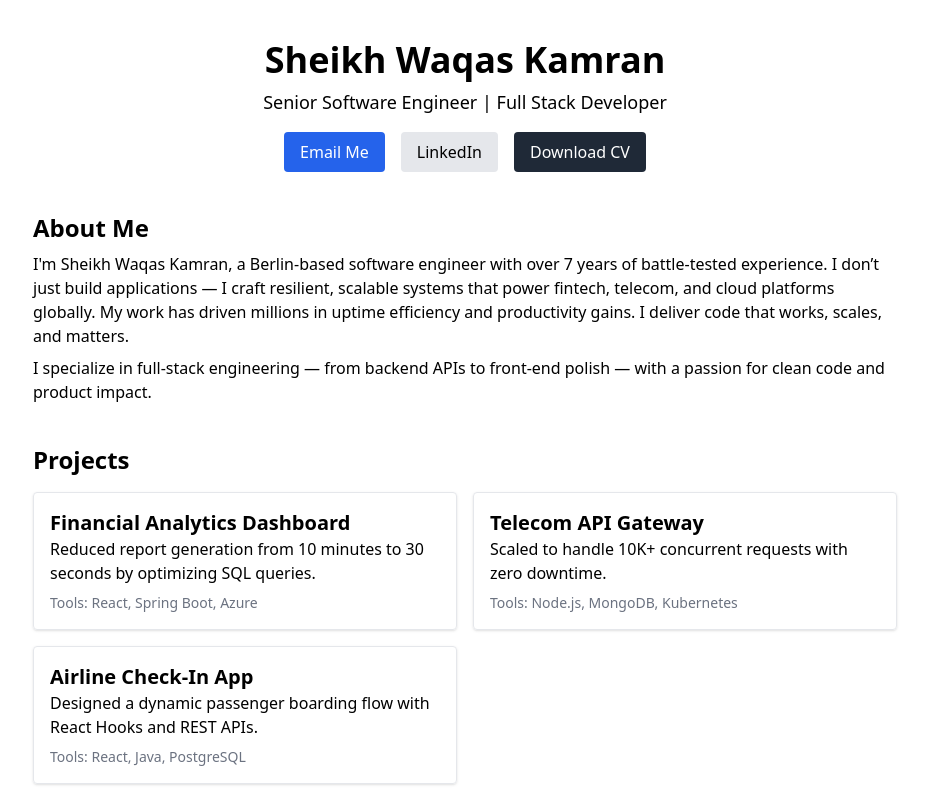
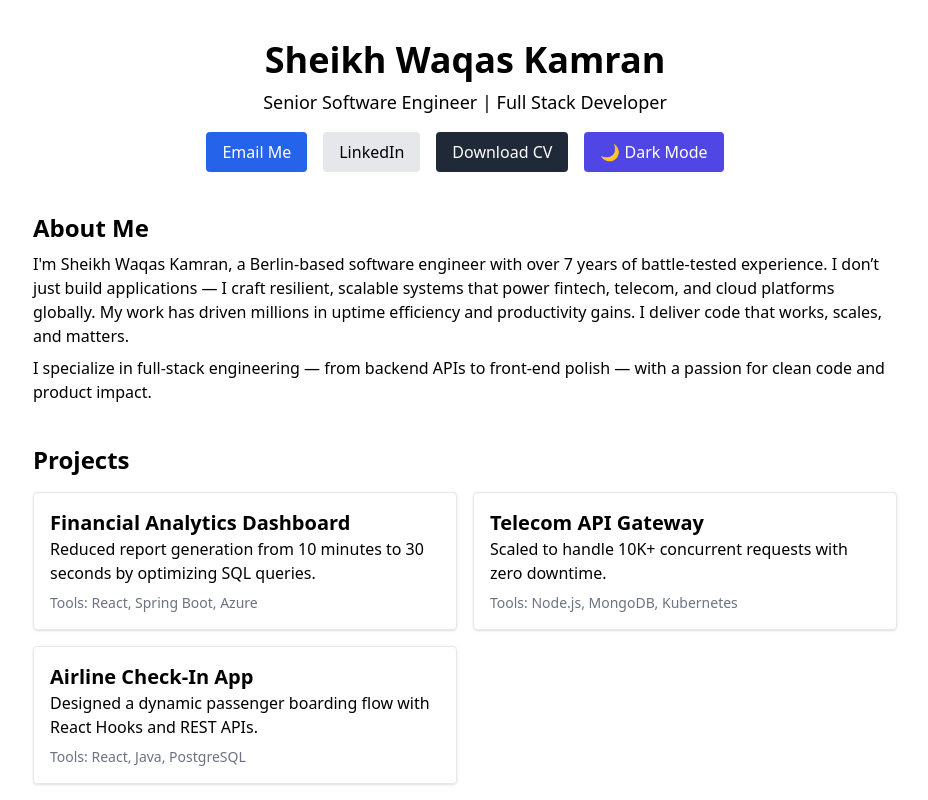
Before and after one commit to arrowprime/waqas-portfolio, a React (Vite) app: page / in a window 1280 px wide. Shown: the top 800 px of the page, without its empty margins (175-1103 px from the left). Built offline with nearby package versions, Linux system fonts and the light colour scheme.

Commit message:
Add dark mode toggle and finalize layout

```diff
--- a/src/App.jsx
+++ b/src/App.jsx
@@ -1,13 +1,30 @@
-import React from 'react';
+import React, { useState, useEffect } from 'react';
 
 const App = () => {
+  const [darkMode, setDarkMode] = useState(false);
+
+  // Optionally persist theme in localStorage
+  useEffect(() => {
+    const saved = localStorage.getItem("darkMode");
+    if (saved === "true") setDarkMode(true);
+  }, []);
+
+  useEffect(() => {
+    localStorage.setItem("darkMode", darkMode);
+  }, [darkMode]);
+
   return (
+    <div className={`${darkMode ? 'bg-gray-900 text-white' : 'bg-white text-black'} min-h-screen`}>
       <div className="max-w-4xl mx-auto px-4 py-10">
+
+        {/* Header */}
         <h1 className="text-4xl font-bold text-center mb-2">Sheikh Waqas Kamran</h1>
         <p className="text-center text-lg mb-4">
           Senior Software Engineer | Full Stack Developer
         </p>
-      <div className="flex justify-center gap-4 mb-10">
+
+        {/* Buttons */}
+        <div className="flex justify-center gap-4 mb-10 flex-wrap">
           <a
             href="mailto:waqaserable786@gmail.com"
             className="bg-blue-600 text-white px-4 py-2 rounded hover:bg-blue-700"
@@ -25,12 +42,19 @@ const App = () => {
           <a
             href="/cv.pdf"
             download="Sheikh-Waqas-Kamran-CV.pdf"
-  className="bg-gray-800 text-white px-4 py-2 rounded"
+            className="bg-gray-800 text-white px-4 py-2 rounded hover:bg-gray-900"
           >
             Download CV
           </a>
+          <button
+            onClick={() => setDarkMode(!darkMode)}
+            className="bg-indigo-600 text-white px-4 py-2 rounded hover:bg-indigo-700"
+          >
+            {darkMode ? '☀️ Light Mode' : '🌙 Dark Mode'}
+          </button>
         </div>
 
+        {/* About Me */}
         <section className="mb-10">
           <h2 className="text-2xl font-semibold mb-2">About Me</h2>
           <p>
@@ -43,6 +67,7 @@ const App = () => {
           </p>
         </section>
 
+        {/* Projects */}
         <section className="mb-10">
           <h2 className="text-2xl font-semibold mb-4">Projects</h2>
           <div className="grid md:grid-cols-2 gap-4">
@@ -64,9 +89,10 @@ const App = () => {
           </div>
         </section>
 
+        {/* Skills */}
         <section className="mb-10">
           <h2 className="text-2xl font-semibold mb-4">Skills</h2>
-        <ul className="grid grid-cols-2 md:grid-cols-3 gap-2 list-disc list-inside text-gray-700">
+          <ul className="grid grid-cols-2 md:grid-cols-3 gap-2 list-disc list-inside text-gray-700 dark:text-gray-300">
             <li>Java, Spring Boot</li>
             <li>React, Angular, TypeScript</li>
             <li>Node.js, Express</li>
@@ -80,6 +106,7 @@ const App = () => {
           Built with React + Tailwind — by Sheikh Waqas Kamran
         </footer>
       </div>
+    </div>
   );
 };
 
--- a/tailwind.config.js
+++ b/tailwind.config.js
@@ -1,6 +1,6 @@
-/** @type {import('tailwindcss').Config} */
-export default {
-  content: ["./index.html", "./src/**/*.{js,jsx}"],
+module.exports = {
+  darkMode: 'class', // 👈 THIS IS IMPORTANT
+  content: ['./index.html', './src/**/*.{js,jsx}'],
   theme: {
     extend: {},
   },
```
Lines whose indentation alone changed are shown as unchanged.
